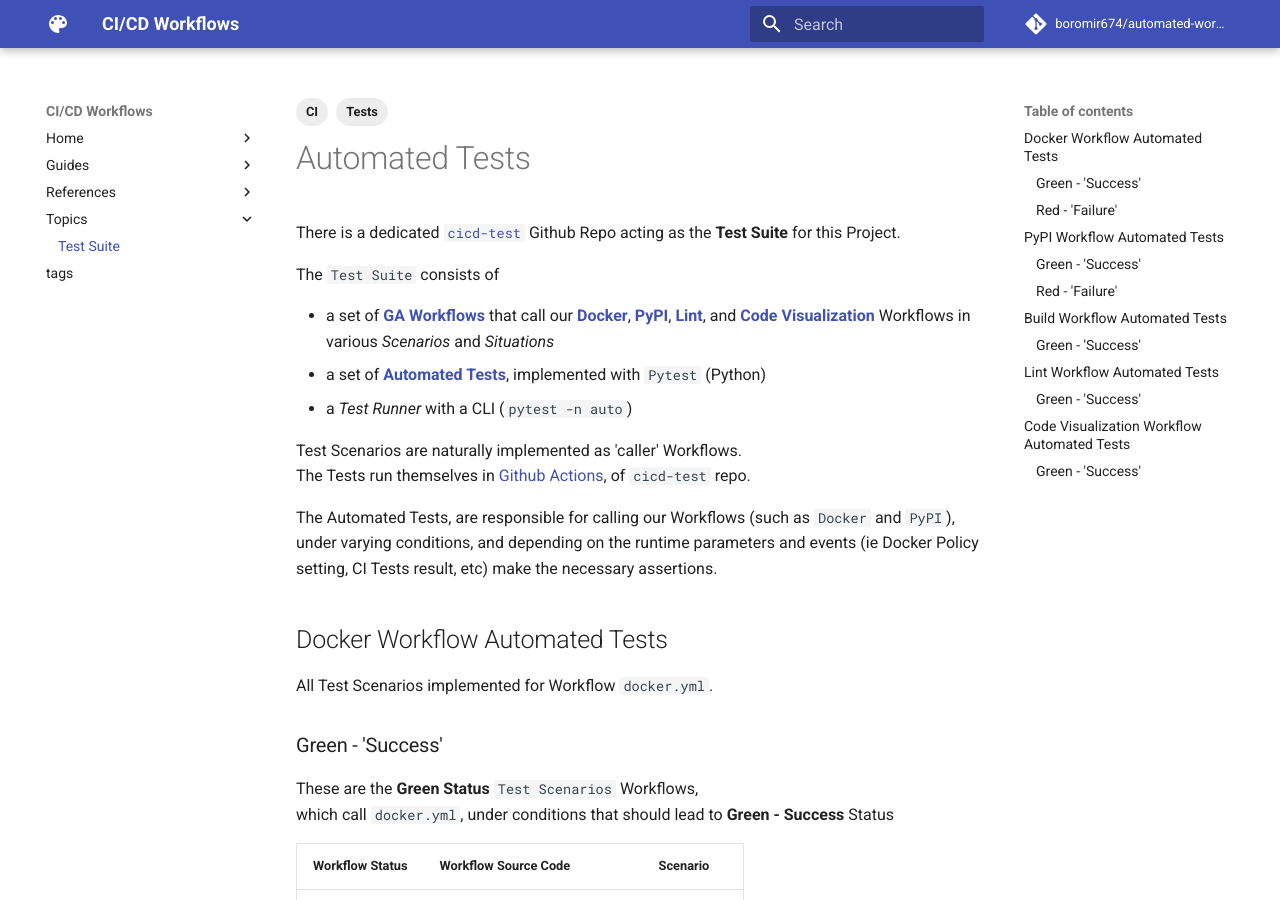
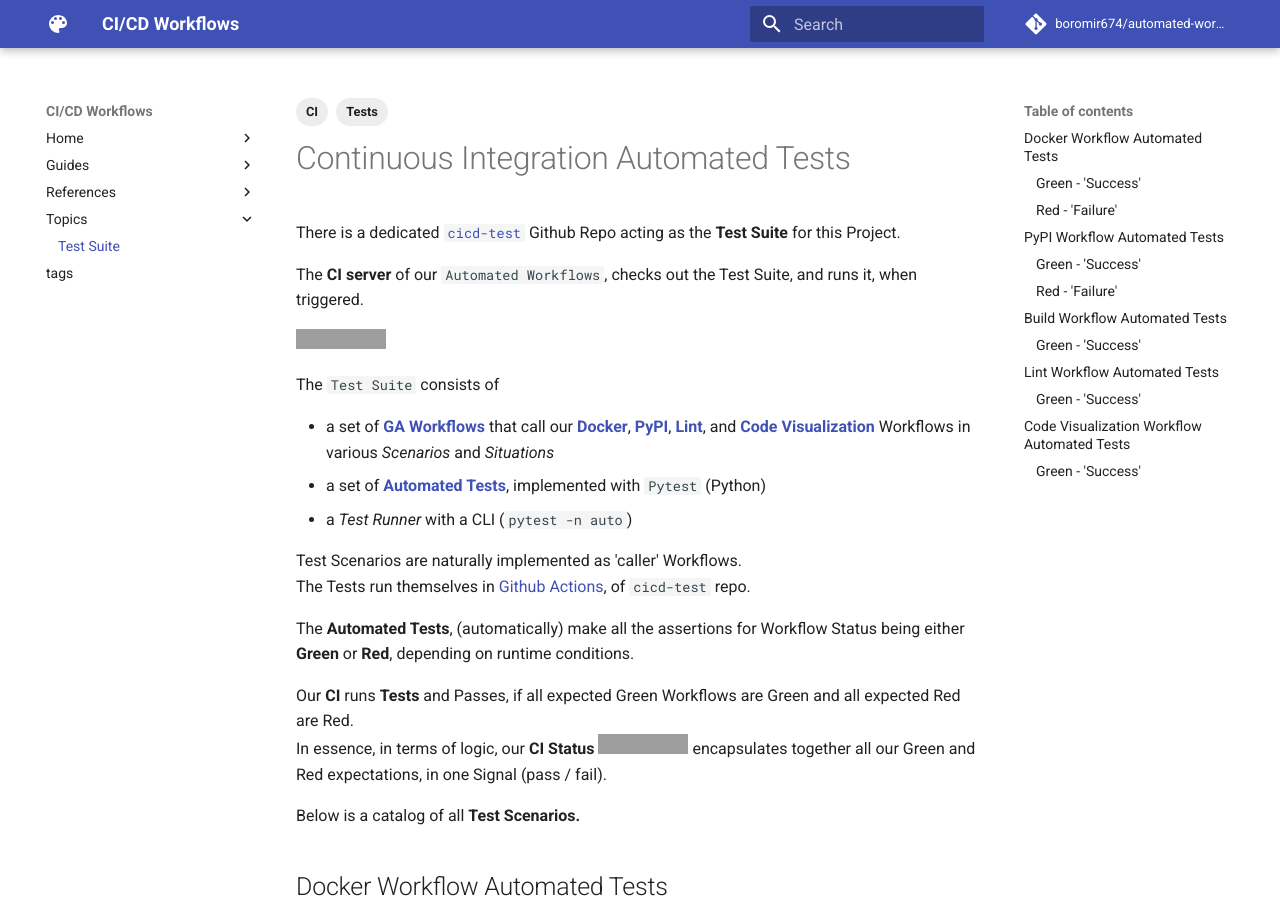
Before and after one commit to boromir674/automated-workflows, an MkDocs documentation site: the page built from docs/tests_index.md, in a window 1280 px wide and 900 px high. Built offline with MkDocs 1.6.1 and Material for MkDocs 9.7.7, drawn with Linux system fonts in a browser that asks for light colours; comment, search, counter and statistics services are not loaded; grey boxes are pictures that could not be loaded.

Commit message:
docs: enhance README including new features and header design

```diff
--- a/docs/tests_index.md
+++ b/docs/tests_index.md
@@ -4,9 +4,13 @@
   - CI
 ---
 
-# Automated Tests
+# Continuous Integration Automated Tests
 
 There is a dedicated [`cicd-test`](https://github.com/boromir674/cicd-test) Github Repo acting as the **Test Suite** for this Project.
+
+The **CI server** of our `Automated Workflows`, checks out the Test Suite, and runs it, when triggered.
+
+[![CI Status](https://img.shields.io/github/actions/workflow/status/boromir674/automated-workflows/cicd.yml?style=plastic&logo=github-actions&logoColor=lightblue&label=Tests&color=lightgreen&link=https%3A%2F%2Fgithub.com%2Fboromir674%2Fautomated-workflows%2Factions%2Fworkflows%2Fcicd.yml)](https://github.com/boromir674/automated-workflows/actions/workflows/cicd.yml)
 
 The `Test Suite` consists of
 
@@ -18,9 +22,12 @@
 Test Scenarios are naturally implemented as 'caller' Workflows.
 The Tests run themselves in [Github Actions](https://github.com/boromir674/cicd-test/actions), of `cicd-test` repo.
 
-The Automated Tests, are responsible for calling our Workflows (such as `Docker` and `PyPI`), under varying conditions, and depending on the runtime parameters and events (ie Docker Policy setting, CI Tests result, etc)
-make the necessary assertions.
+The **Automated Tests**, (automatically) make all the assertions for Workflow Status being either **Green** or **Red**, depending on runtime conditions.
 
+Our **CI** runs **Tests** and Passes, if all expected Green Workflows are Green and all expected Red are Red.
+In essence, in terms of logic, our **CI Status** [![CI Status](https://img.shields.io/github/actions/workflow/status/boromir674/automated-workflows/cicd.yml?style=plastic&logo=github-actions&logoColor=lightblue&label=Tests&color=lightgreen&link=https%3A%2F%2Fgithub.com%2Fboromir674%2Fautomated-workflows%2Factions%2Fworkflows%2Fcicd.yml)](https://github.com/boromir674/automated-workflows/actions/workflows/cicd.yml) encapsulates together all our Green and Red expectations, in one Signal (pass / fail).
+
+Below is a catalog of all **Test Scenarios.**
 
 ## Docker Workflow Automated Tests
 
```
Also changed, not shown: README.md (+8 -6 lines).
